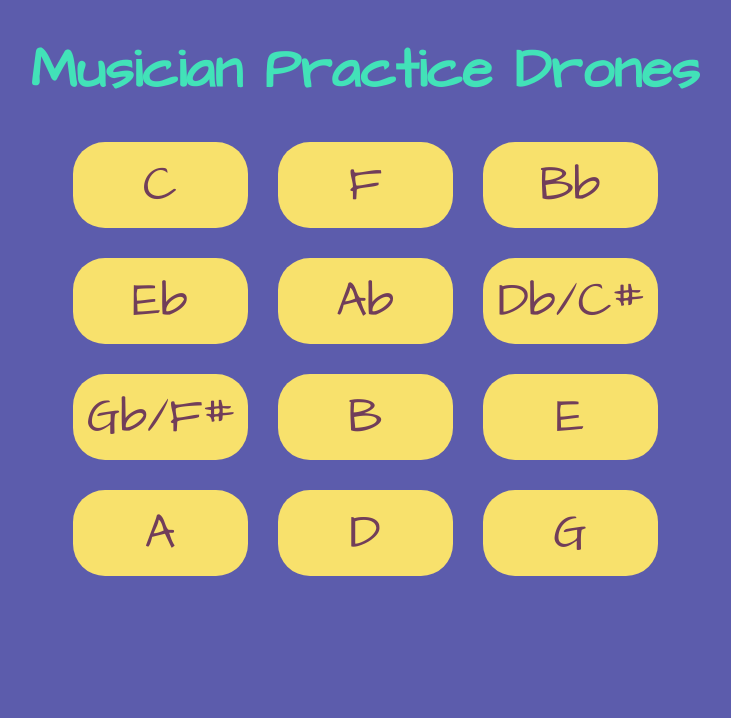
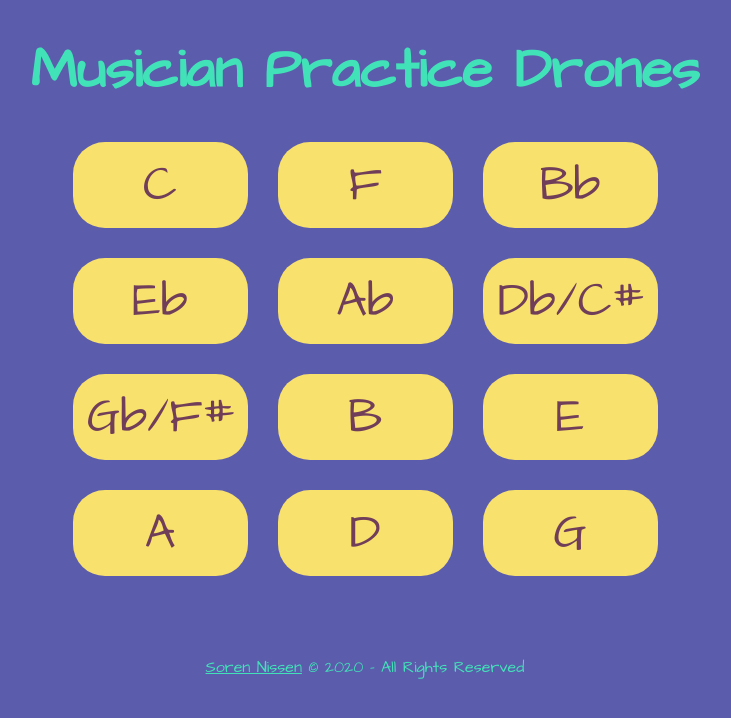
Before and after one commit to skendanavian/muscian-practice-drones, a React (Create React App) app: page / in a window 1280 px wide. Shown: the top 718 px of the page, without its empty margins (275-1006 px from the left). Built offline with nearby package versions, Linux system fonts and the light colour scheme.

Commit message:
updated readme and added copyright info

```diff
--- a/src/App.js
+++ b/src/App.js
@@ -6,6 +6,12 @@ function App() {
     <div className="App">
       <h1>Musician Practice Drones</h1>
       <ButtonList />
+      <p>
+        <a target="_blank" href="http://www.sorennissen.com">
+          Soren Nissen
+        </a>{" "}
+        &copy; 2020 - All Rights Reserved
+      </p>
     </div>
   );
 }
--- a/src/App.scss
+++ b/src/App.scss
@@ -7,6 +7,17 @@ body {
   margin: 0;
   width: 100vw;
   height: 100vh;
+
+  p {
+    margin-top: 5rem;
+    font-size: 1rem;
+    text-align: center;
+    color: $playing;
+
+    a {
+      color: $playing;
+    }
+  }
 }
 
 h1 {
```
Also changed, not shown: 2 other files (tests, documents, lock files or other folders).
